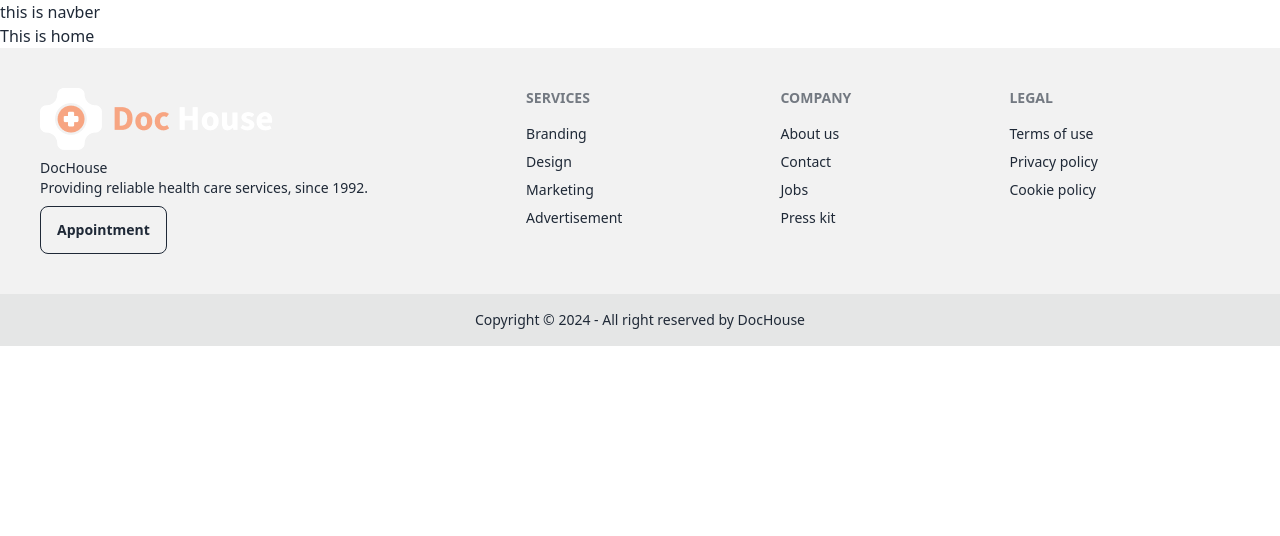
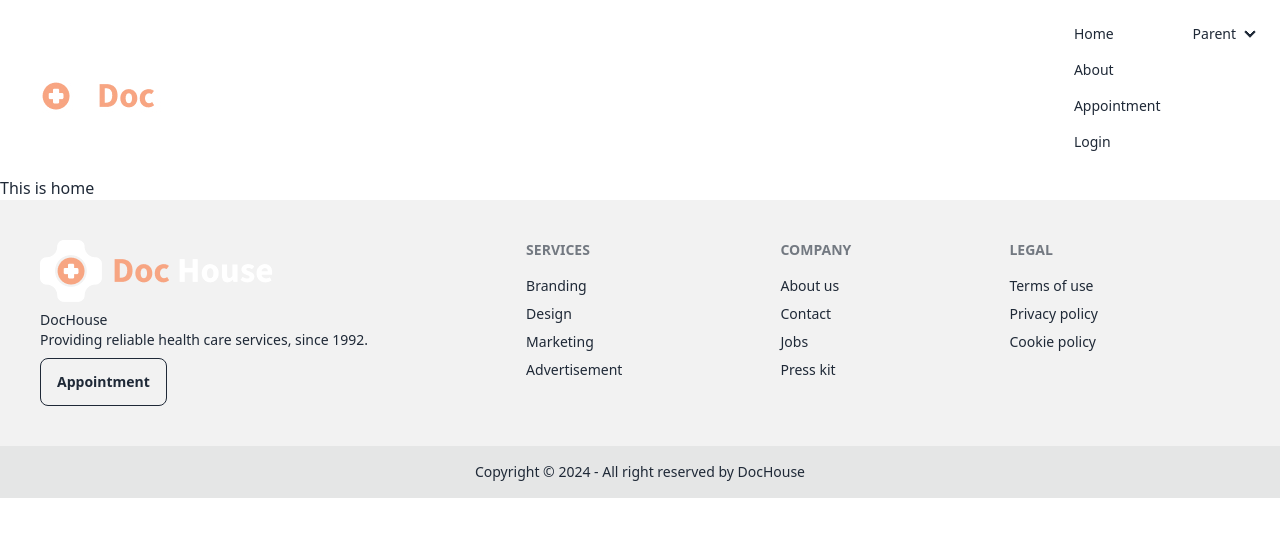
Before and after one commit to sksajib111/DocHouse, a React (Vite) app: page / in a window 1280 px wide. Shown: the top 536 px of the page. Built offline with nearby package versions, Linux system fonts and the light colour scheme.

Commit message:
navbar function implement

```diff
--- a/src/pages/Shared/Navber/Navber.jsx
+++ b/src/pages/Shared/Navber/Navber.jsx
@@ -1,8 +1,36 @@
-
 const Navber = () => {
   return (
     <div>
-      <h1>this is navber</h1>
+      <div className="navbar bg-base-100">
+        <div className="flex-1">
+          <a className="btn btn-ghost text-xl">
+            <img src="/src/assets/logo/Group 2.jpg" alt="" />
+          </a>
+        </div>
+        <div className="flex-none">
+          <ul className="menu menu-horizontal px-1">
+            <li>
+              <a>Home</a>
+              <a>About</a>
+              <a>Appointment</a>
+              <a>Login</a>
+            </li>
+            <li>
+              <details>
+                <summary>Parent</summary>
+                <ul className="p-2 bg-base-100 rounded-t-none">
+                  <li>
+                    <a>Link 1</a>
+                  </li>
+                  <li>
+                    <a>Link 2</a>
+                  </li>
+                </ul>
+              </details>
+            </li>
+          </ul>
+        </div>
+      </div>
     </div>
   );
 };
```
